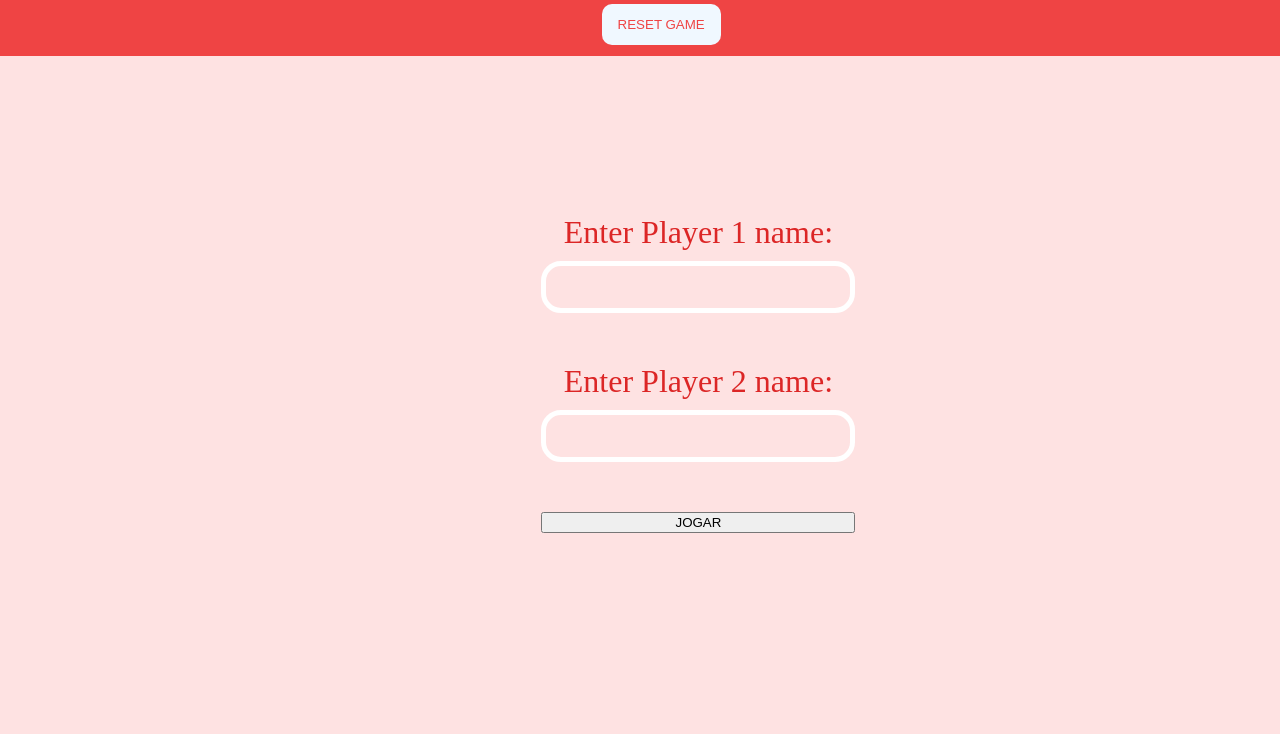
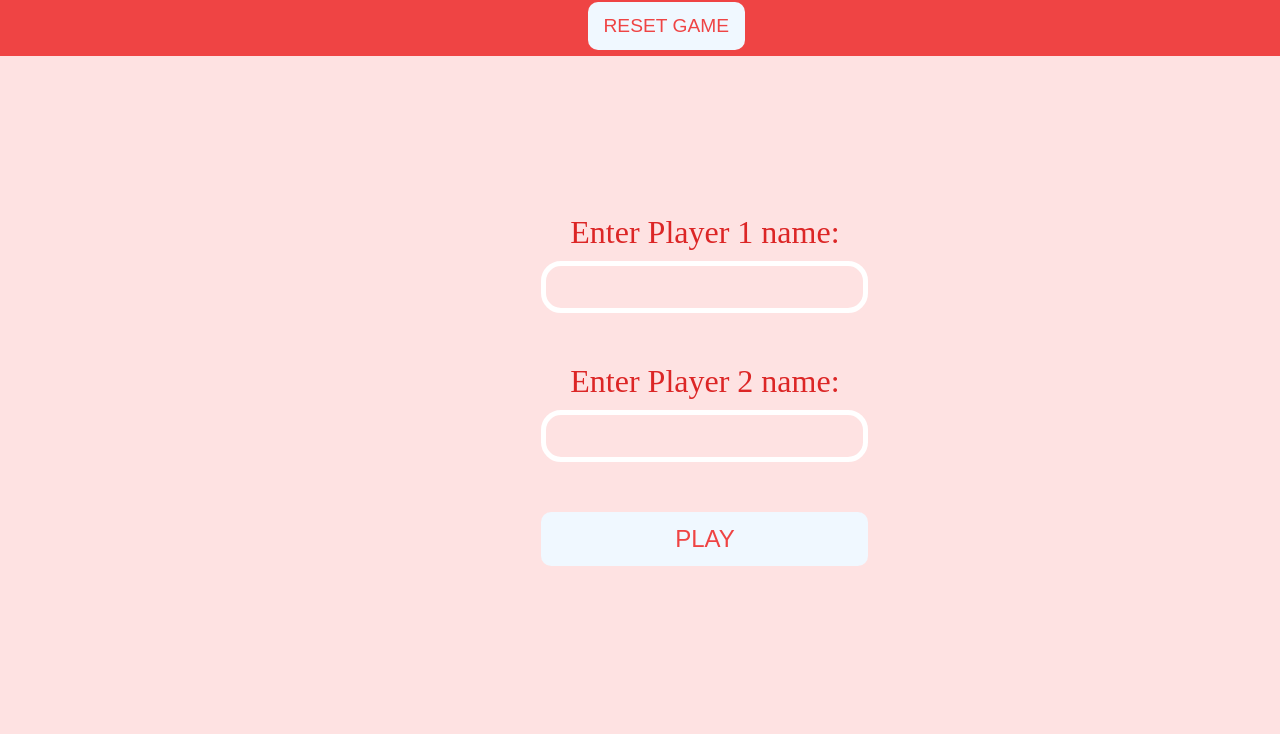
Before and after one commit to radtradcath/tic-tac-toe, a plain HTML site: page index.html in a window 1280 px wide. Shown: the part 66-800 px from the top of the page. Drawn offline with Linux system fonts and the light colour scheme.

Commit message:
Finish basic style of the game
-Still needs to add AI functionality

```diff
--- a/index.html
+++ b/index.html
@@ -10,7 +10,7 @@
 </head>
 
 <body id="body">
-    <h1 class="header">TIC-TAC-TOE so much struggle to build</h1>
+    <h1 class="header">TIC-TAC-TOE</h1>
     <h1 class="display-turn"></h1>
     <div class="input-container"></div>
     <div class="gameboard-container"></div>
--- a/javascript.js
+++ b/javascript.js
@@ -104,7 +104,7 @@ function DisplayController() {
 
         getNamesBtn.setAttribute('type', 'submit');
         getNamesBtn.setAttribute('id', 'getNames');
-        getNamesBtn.textContent = 'JOGAR';
+        getNamesBtn.textContent = 'PLAY';
 
         inputContainer.appendChild(form);
         form.appendChild(user1label);
--- a/style.css
+++ b/style.css
@@ -3,6 +3,13 @@ body {
     box-sizing: border-box;
     height: 100vh;
     background-color: #fee2e2;
+}
+
+button:hover,
+form button:hover {
+    border: 1px solid rgba(77, 77, 77, 0.349);
+    color: white;
+    background-color: rgba(184, 180, 180, 0.322);
 }
 
 .gameboard-container {
@@ -33,6 +40,7 @@ body {
 }
 
 .reset {
+    font-size: 1.2rem;
     color:  #ef4444;
     background: transparent;
     background-color: aliceblue;
@@ -41,8 +49,19 @@ body {
     border-radius: 10px;
     padding: 12px 15px;
     position: absolute;
-    top: 70px;
-    left: 47%;
+    top: 68px;
+    left: 45.9%;
+}
+
+.input-container button {
+    font-size: 1.5rem;
+    color:  #ef4444;
+    background: transparent;
+    background-color: aliceblue;
+    outline: none;
+    border: 1px solid transparent;
+    border-radius: 10px;
+    padding: 12px 15px;
 }
 
 form {
@@ -62,7 +81,7 @@ input:focus {
     height: 40px;
     width: 300px;
     margin-bottom: 40px;
-    padding: auto 50px;
+    padding-left: 15px;
 }
 
 label {
@@ -74,6 +93,10 @@ label {
 
 
 .display-winner {
+    font-size: 3rem;
+    color: #ecea4a;
+    -webkit-text-stroke: 1px rgb(85, 65, 65);
+    text-align: center;
     text-align: center;
     margin-top: 60px;
     bottom: 40px;
@@ -81,6 +104,9 @@ label {
 }
 
 .display-turn {
+    font-size: 2.5rem;
+    color: #ef4444;
+    -webkit-text-stroke: 1px rgb(85, 65, 65);
     text-align: center;
     margin-bottom: 50px;
     margin-top: 0;
```
